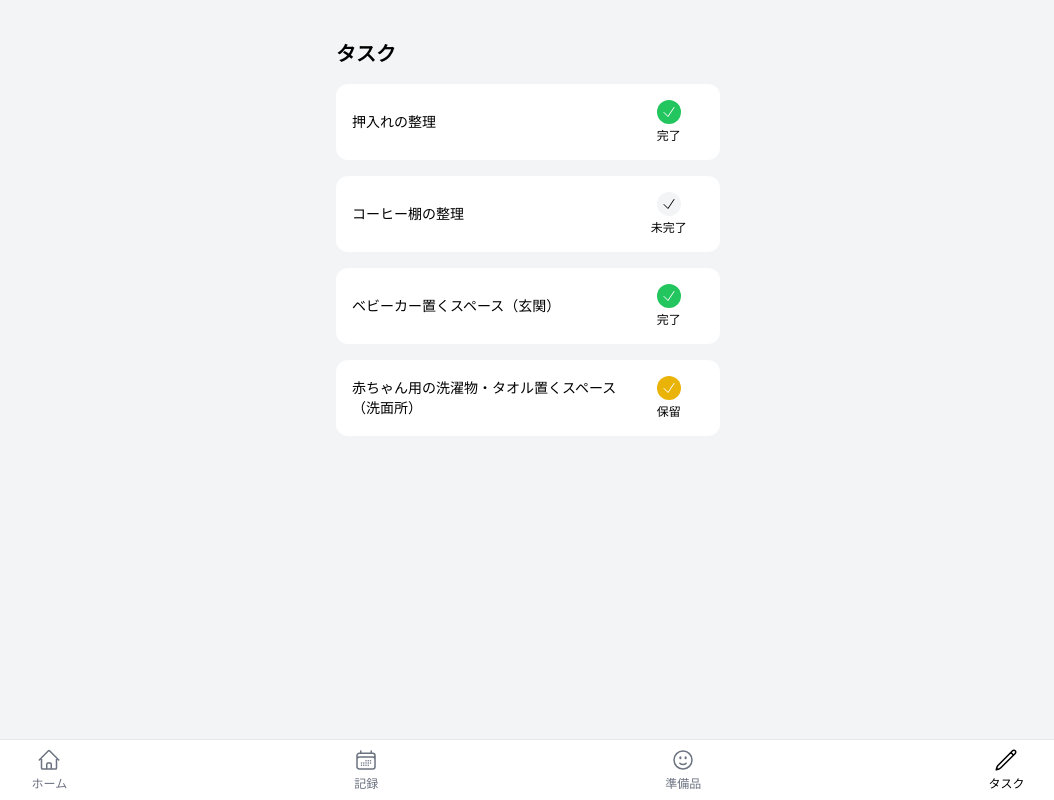
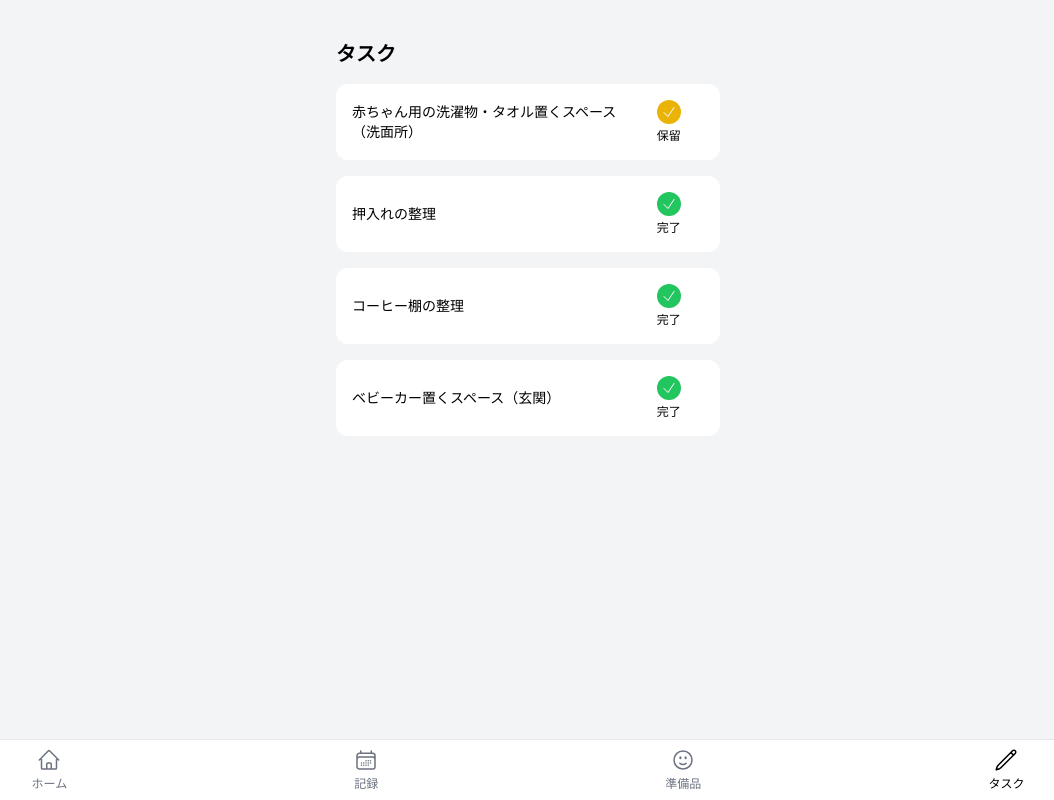
Before and after one commit to bokuhakubo/birth-journey, a Next.js app: page / in a window 1280 px wide. Both pictures are taken after a click on the button "タスク". Shown: the whole page, without its empty margins (112-1166 px from the left). Built offline with nearby package versions, Linux system fonts and the light colour scheme.

Commit message:
fix: update todo

```diff
--- a/src/app/components/TodoSection.jsx
+++ b/src/app/components/TodoSection.jsx
@@ -4,6 +4,19 @@ export default function TodoSection() {
             <h2 className="font-bold mb-4 text-xl">タスク</h2>
             <div>
                 <ul>
+                    <li className="mt-4 p-4 rounded-xl bg-white flex items-center">
+                        <div className="flex-1 basis-4/5">
+                            <p className="text-sm">赤ちゃん用の洗濯物・タオル置くスペース（洗面所）</p>
+                        </div>
+                        <div className="flex-1 basis-1/5 flex flex-col justify-center items-center">
+                            <span className="rounded-full p-1 bg-yellow-500">
+                                <svg xmlns="http://www.w3.org/2000/svg" fill="none" viewBox="0 0 24 24" strokeWidth={1.5} stroke="currentColor" className="size-4 text-white">
+                                    <path strokeLinecap="round" strokeLinejoin="round" d="m4.5 12.75 6 6 9-13.5" />
+                                </svg>
+                            </span>
+                            <span className="text-xs mt-1">保留</span>
+                        </div>
+                    </li>
                     <li className="mt-4 p-4 rounded-xl bg-white flex items-center">
                         <div className="flex-1 basis-4/5">
                             <p className="text-sm">押入れの整理</p>
@@ -22,12 +35,12 @@ export default function TodoSection() {
                             <p className="text-sm">コーヒー棚の整理</p>
                         </div>
                         <div className="flex-1 basis-1/5 flex flex-col justify-center items-center">
-                            <span className="rounded-full p-1 bg-gray-100">
-                                <svg xmlns="http://www.w3.org/2000/svg" fill="none" viewBox="0 0 24 24" strokeWidth={1.5} stroke="currentColor" className="size-4">
+                            <span className="rounded-full p-1 bg-green-500">
+                                <svg xmlns="http://www.w3.org/2000/svg" fill="none" viewBox="0 0 24 24" strokeWidth={1.5} stroke="currentColor" className="size-4 text-white">
                                     <path strokeLinecap="round" strokeLinejoin="round" d="m4.5 12.75 6 6 9-13.5" />
                                 </svg>
                             </span>
-                            <span className="text-xs mt-1">未完了</span>
+                            <span className="text-xs mt-1">完了</span>
                         </div>
                     </li>
                     <li className="mt-4 p-4 rounded-xl bg-white flex items-center">
@@ -43,19 +56,6 @@ export default function TodoSection() {
                             <span className="text-xs mt-1">完了</span>
                         </div>
                     </li>
-                    <li className="mt-4 p-4 rounded-xl bg-white flex items-center">
-                        <div className="flex-1 basis-4/5">
-                            <p className="text-sm">赤ちゃん用の洗濯物・タオル置くスペース（洗面所）</p>
-                        </div>
-                        <div className="flex-1 basis-1/5 flex flex-col justify-center items-center">
-                            <span className="rounded-full p-1 bg-yellow-500">
-                                <svg xmlns="http://www.w3.org/2000/svg" fill="none" viewBox="0 0 24 24" strokeWidth={1.5} stroke="currentColor" className="size-4 text-white">
-                                    <path strokeLinecap="round" strokeLinejoin="round" d="m4.5 12.75 6 6 9-13.5" />
-                                </svg>
-                            </span>
-                            <span className="text-xs mt-1">保留</span>
-                        </div>
-                    </li>
                 </ul>
             </div>
         </div>
```
